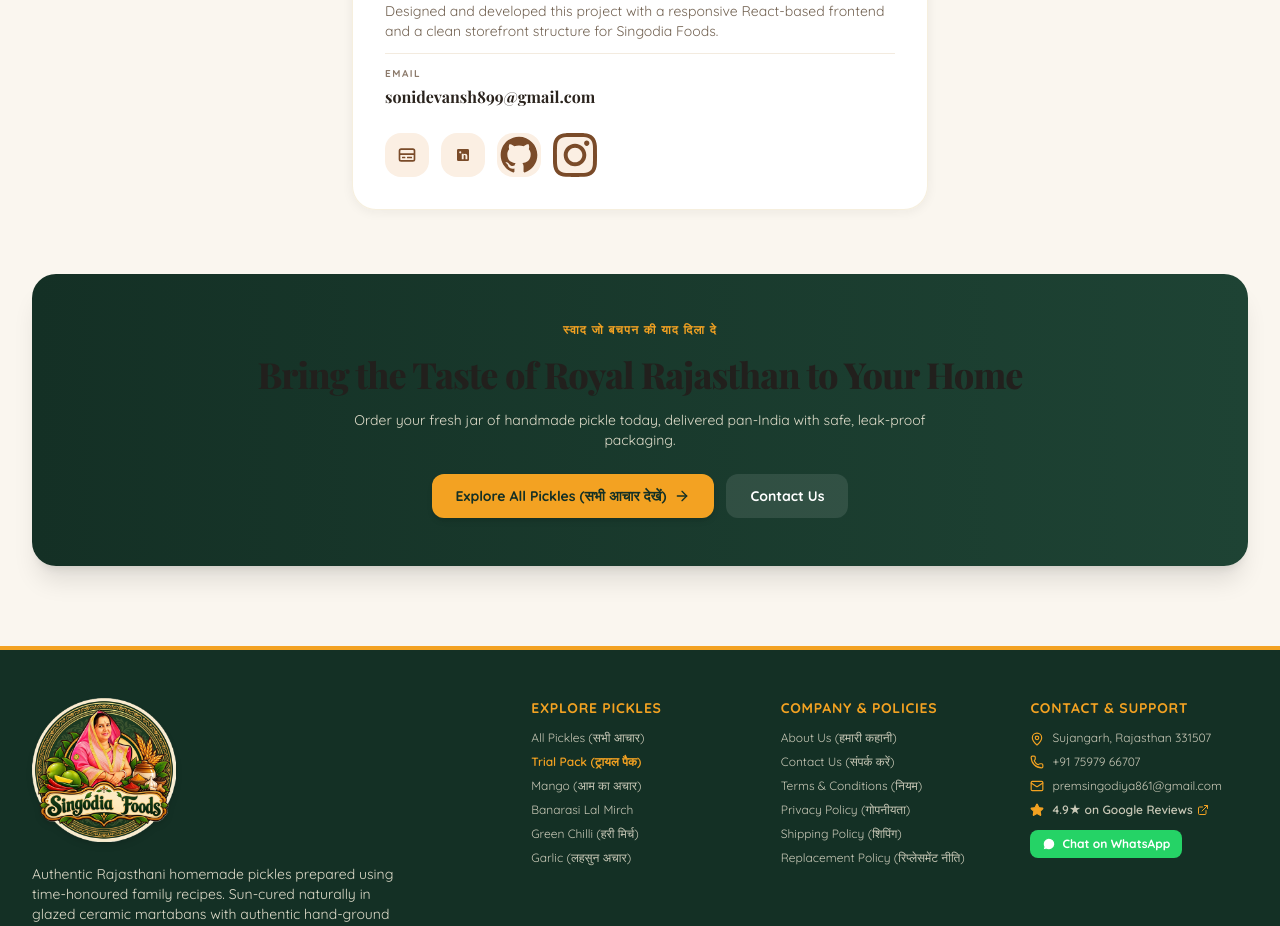
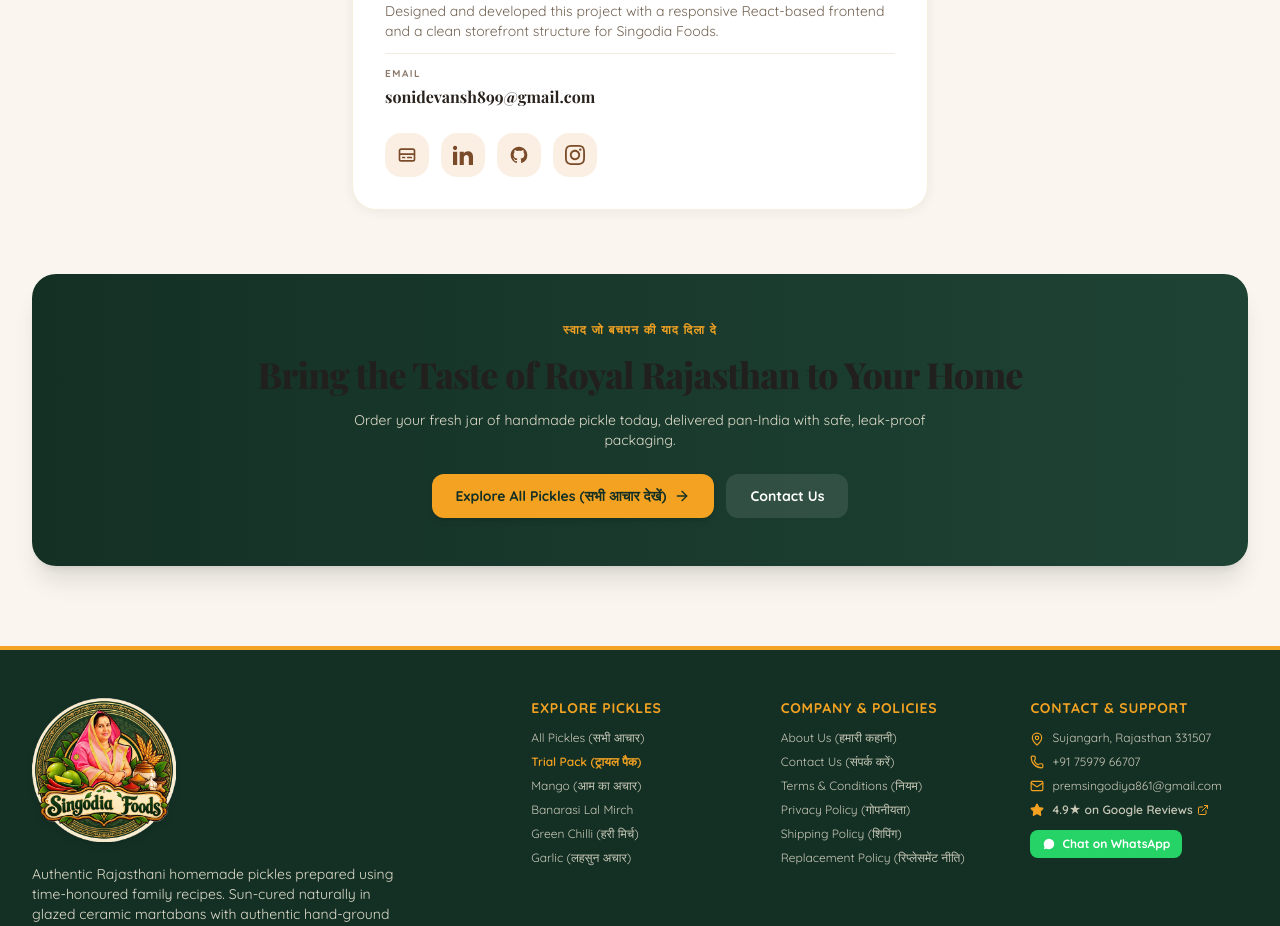
Before and after one commit to Devansh-Soni1/singodia-foods, a React (Vite) app in the folder client/: page /about in a window 1280 px wide. Shown: the part 2160-3086 px from the top of the page. Built offline with nearby package versions, Linux system fonts and the light colour scheme; no server answers; a web font is replaced by a local one.

Commit message:
fix(about): equalize all developer social application icons to identical 20px size and unified clean glyphs

```diff
--- a/client/src/pages/AboutPage.jsx
+++ b/client/src/pages/AboutPage.jsx
@@ -164,7 +164,7 @@ export const AboutPage = () => {
               </a>
             </div>
 
-            {/* Horizontally Aligned Application Icons */}
+            {/* Horizontally Aligned Application Icons (All Exactly Same Size) */}
             <div className="flex items-center gap-3 pt-3">
               {/* Portfolio */}
               <a
@@ -172,7 +172,7 @@ export const AboutPage = () => {
                 target="_blank"
                 rel="noopener noreferrer"
                 title="Portfolio"
-                className="w-11 h-11 rounded-2xl bg-[#FBEFE3] hover:bg-[#7A4B29] text-[#7A4B29] hover:text-white flex items-center justify-center transition-all duration-300 shadow-2xs hover:scale-105"
+                className="w-11 h-11 rounded-2xl bg-[#FBEFE3] hover:bg-[#7A4B29] text-[#7A4B29] hover:text-white flex items-center justify-center transition-all duration-300 shadow-2xs hover:scale-105 shrink-0"
               >
                 <svg className="w-5 h-5 fill-current" viewBox="0 0 24 24">
                   <path d="M19 4H5a3 3 0 0 0-3 3v10a3 3 0 0 0 3 3h14a3 3 0 0 0 3-3V7a3 3 0 0 0-3-3Zm1 13a1 1 0 0 1-1 1H5a1 1 0 0 1-1-1v-5h16v5Zm0-7H4V7a1 1 0 0 1 1-1h14a1 1 0 0 1 1 1v3Z" />
@@ -187,10 +187,10 @@ export const AboutPage = () => {
                 target="_blank"
                 rel="noopener noreferrer"
                 title="LinkedIn"
-                className="w-11 h-11 rounded-2xl bg-[#FBEFE3] hover:bg-[#0077B5] text-[#7A4B29] hover:text-white flex items-center justify-center transition-all duration-300 shadow-2xs hover:scale-105"
+                className="w-11 h-11 rounded-2xl bg-[#FBEFE3] hover:bg-[#0077B5] text-[#7A4B29] hover:text-white flex items-center justify-center transition-all duration-300 shadow-2xs hover:scale-105 shrink-0"
               >
-                <svg className="w-4 h-4 fill-current" viewBox="0 0 24 24">
-                  <path d="M19 3a2 2 0 0 1 2 2v14a2 2 0 0 1-2 2H5a2 2 0 0 1-2-2V5a2 2 0 0 1 2-2h14m-.5 15.5v-5.3a3.26 3.26 0 0 0-3.26-3.26c-.85 0-1.84.52-2.28 1.3v-1.11h-2.79v8.37h2.79v-4.93c0-.77.62-1.4 1.39-1.4a1.4 1.4 0 0 1 1.4 1.4v4.93h2.75M6.46 10.9h2.77v8.37H6.46v-8.37M7.85 6.45a1.61 1.61 0 1 0 0 3.22 1.61 1.61 0 0 0 0-3.22Z" />
+                <svg className="w-5 h-5 fill-current" viewBox="0 0 24 24">
+                  <path d="M4.98 3.5c0 1.381-1.11 2.5-2.48 2.5s-2.48-1.119-2.48-2.5c0-1.38 1.11-2.5 2.48-2.5s2.48 1.12 2.48 2.5zm.02 4.5h-5v16h5v-16zm7.982 0h-4.968v16h4.969v-8.399c0-4.67 6.029-5.052 6.029 0v8.399h4.988v-10.131c0-7.88-8.922-7.593-11.018-3.714v-2.155z" />
                 </svg>
               </a>
 
@@ -200,9 +200,9 @@ export const AboutPage = () => {
                 target="_blank"
                 rel="noopener noreferrer"
                 title="GitHub"
-                className="w-11 h-11 rounded-2xl bg-[#FBEFE3] hover:bg-[#24292F] text-[#7A4B29] hover:text-white flex items-center justify-center transition-all duration-300 shadow-2xs hover:scale-105"
+                className="w-11 h-11 rounded-2xl bg-[#FBEFE3] hover:bg-[#24292F] text-[#7A4B29] hover:text-white flex items-center justify-center transition-all duration-300 shadow-2xs hover:scale-105 shrink-0"
               >
-                <svg className="w-4.5 h-4.5 fill-current" viewBox="0 0 24 24">
+                <svg className="w-5 h-5 fill-current" viewBox="0 0 24 24">
                   <path fillRule="evenodd" clipRule="evenodd" d="M12 2C6.477 2 2 6.484 2 12.017c0 4.425 2.865 8.18 6.839 9.504.5.092.682-.217.682-.483 0-.237-.008-.868-.013-1.703-2.782.605-3.369-1.343-3.369-1.343-.454-1.158-1.11-1.466-1.11-1.466-.908-.62.069-.608.069-.608 1.003.07 1.53 1.032 1.53 1.032.892 1.53 2.341 1.088 2.91.832.092-.647.35-1.088.636-1.338-2.22-.253-4.555-1.113-4.555-4.951 0-1.093.39-1.988 1.029-2.688-.103-.253-.446-1.272.098-2.65 0 0 .84-.27 2.75 1.026A9.564 9.564 0 0112 6.844c.85.004 1.705.115 2.504.337 1.909-1.296 2.747-1.027 2.747-1.027.546 1.379.202 2.398.1 2.651.64.7 1.028 1.595 1.028 2.688 0 3.848-2.339 4.695-4.566 4.943.359.309.678.92.678 1.855 0 1.338-.012 2.419-.012 2.747 0 .268.18.58.688.482A10.019 10.019 0 0022 12.017C22 6.484 17.522 2 12 2z" />
                 </svg>
               </a>
@@ -213,9 +213,9 @@ export const AboutPage = () => {
                 target="_blank"
                 rel="noopener noreferrer"
                 title="Instagram"
-                className="w-11 h-11 rounded-2xl bg-[#FBEFE3] hover:bg-gradient-to-tr hover:from-[#F58529] hover:via-[#DD2A7B] hover:to-[#8134AF] text-[#7A4B29] hover:text-white flex items-center justify-center transition-all duration-300 shadow-2xs hover:scale-105"
+                className="w-11 h-11 rounded-2xl bg-[#FBEFE3] hover:bg-gradient-to-tr hover:from-[#F58529] hover:via-[#DD2A7B] hover:to-[#8134AF] text-[#7A4B29] hover:text-white flex items-center justify-center transition-all duration-300 shadow-2xs hover:scale-105 shrink-0"
               >
-                <svg className="w-4.5 h-4.5 fill-current" viewBox="0 0 24 24">
+                <svg className="w-5 h-5 fill-current" viewBox="0 0 24 24">
                   <path d="M12 2.163c3.204 0 3.584.012 4.85.07 3.252.148 4.771 1.691 4.919 4.919.058 1.265.069 1.645.069 4.849 0 3.205-.012 3.584-.069 4.849-.149 3.225-1.664 4.771-4.919 4.919-1.266.058-1.644.07-4.85.07-3.204 0-3.584-.012-4.849-.07-3.26-.149-4.771-1.699-4.919-4.92-.058-1.265-.07-1.644-.07-4.849 0-3.204.013-3.583.07-4.849.149-3.227 1.664-4.771 4.919-4.919 1.266-.057 1.645-.069 4.849-.069zm0-2.163c-3.259 0-3.667.014-4.947.072-4.358.2-6.78 2.618-6.98 6.98-.059 1.281-.073 1.689-.073 4.948 0 3.259.014 3.668.072 4.948.2 4.358 2.618 6.78 6.98 6.98 1.281.058 1.689.072 4.948.072 3.259 0 3.668-.014 4.948-.072 4.354-.2 6.782-2.618 6.979-6.98.059-1.28.073-1.689.073-4.948 0-3.259-.014-3.667-.072-4.947-.196-4.354-2.617-6.78-6.979-6.98-1.281-.059-1.69-.073-4.949-.073zm0 5.838c-3.403 0-6.162 2.759-6.162 6.162s2.759 6.163 6.162 6.163 6.162-2.759 6.162-6.163c0-3.403-2.759-6.162-6.162-6.162zm0 10.162c-2.209 0-4-1.79-4-4 0-2.209 1.791-4 4-4s4 1.791 4 4c0 2.21-1.791 4-4 4zm6.406-11.845c-.796 0-1.441.645-1.441 1.44s.645 1.44 1.441 1.44c.795 0 1.439-.645 1.439-1.44s-.644-1.44-1.439-1.44z" />
                 </svg>
               </a>
```
